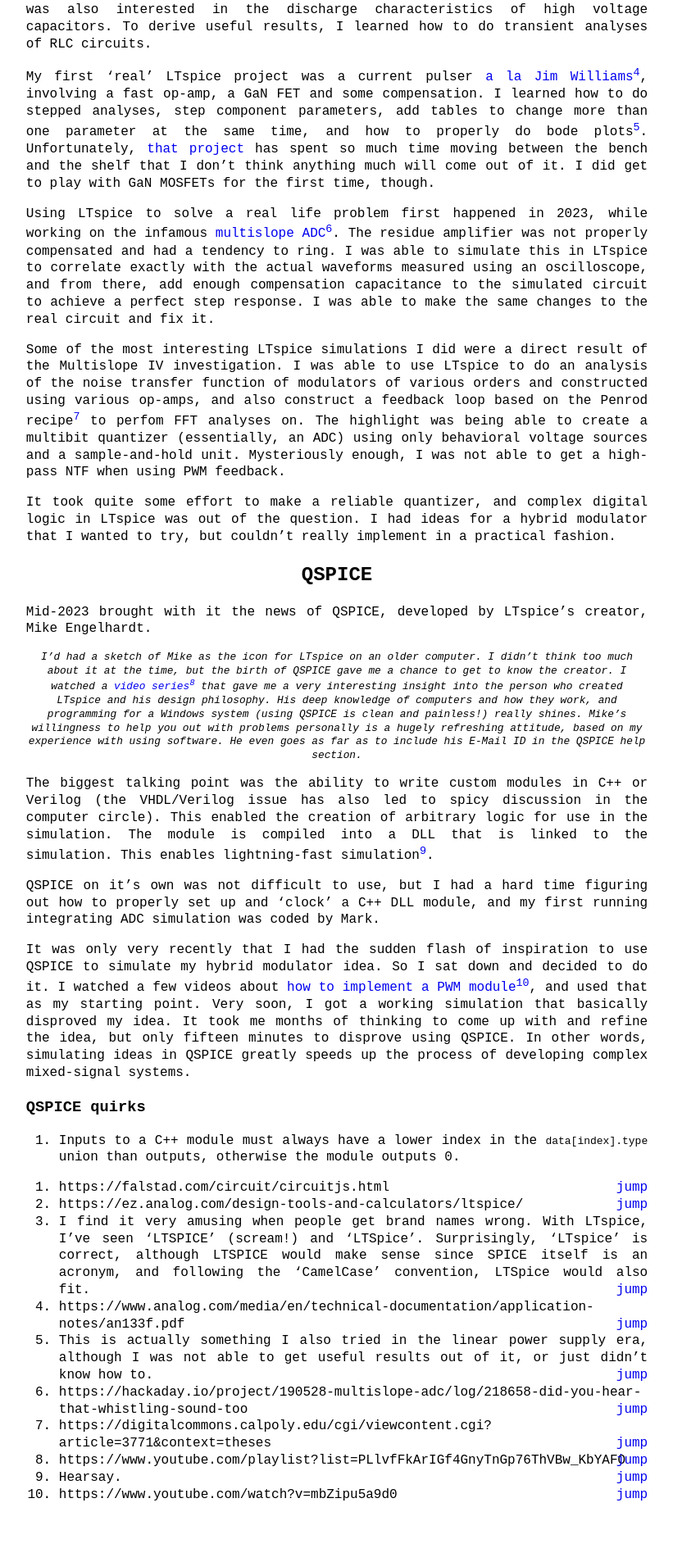
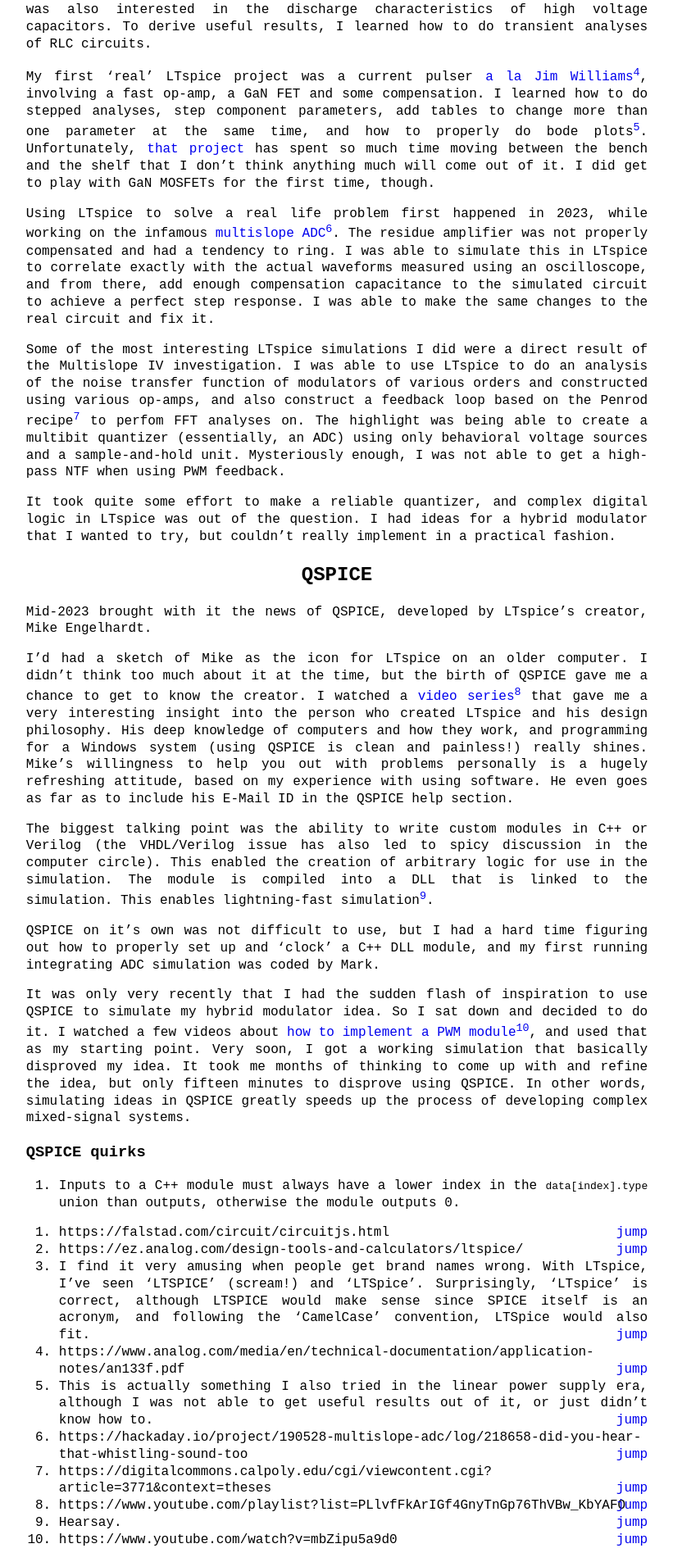
Before and after one commit to NNNILabs/NNNILabs.github.io, a Jekyll site: the page built from _posts/2024-10-23-Dinner-with-a-Hint-of-SPICE.md, in a window 1280 px wide. Shown: the part 909-2815 px from the top of the page at 82% size, without its empty margins (229-1050 px from the left). Built offline with Jekyll 4.4.1, drawn with Linux system fonts in a browser that asks for light colours; before the commit the page ends 2759 px from its top, so only the background shows below that.

Commit message:
Update 2024-10-23-Dinner-with-a-Hint-of-SPICE.md

```diff
--- a/_posts/2024-10-23-Dinner-with-a-Hint-of-SPICE.md
+++ b/_posts/2024-10-23-Dinner-with-a-Hint-of-SPICE.md
@@ -32,7 +32,7 @@
 
 Mid-2023 brought with it the news of QSPICE, developed by LTspice's creator, Mike Engelhardt.
 
-> I'd had a sketch of Mike as the icon for LTspice on an older computer. I didn't think too much about it at the time, but the birth of QSPICE gave me a chance to get to know the creator. I watched a [video series](https://www.youtube.com/playlist?list=PLlvfFkArIGf4GnyTnGp76ThVBw_KbYAFO){:target="_blank"}[^8] that gave me a very interesting insight into the person who created LTspice and his design philosophy. His deep knowledge of computers and how they work, and programming for a Windows system (using QSPICE is clean and painless!) really shines. Mike's willingness to help you out with problems personally is a hugely refreshing attitude, based on my experience with using software. He even goes as far as to include his E-Mail ID in the QSPICE help section.
+I'd had a sketch of Mike as the icon for LTspice on an older computer. I didn't think too much about it at the time, but the birth of QSPICE gave me a chance to get to know the creator. I watched a [video series](https://www.youtube.com/playlist?list=PLlvfFkArIGf4GnyTnGp76ThVBw_KbYAFO){:target="_blank"}[^8] that gave me a very interesting insight into the person who created LTspice and his design philosophy. His deep knowledge of computers and how they work, and programming for a Windows system (using QSPICE is clean and painless!) really shines. Mike's willingness to help you out with problems personally is a hugely refreshing attitude, based on my experience with using software. He even goes as far as to include his E-Mail ID in the QSPICE help section.
 
 The biggest talking point was the ability to write custom modules in C++ or Verilog (the VHDL/Verilog issue has also led to spicy discussion in the computer circle). This enabled the creation of arbitrary logic for use in the simulation. The module is compiled into a DLL that is linked to the simulation. This enables lightning-fast simulation[^9].
 
```
